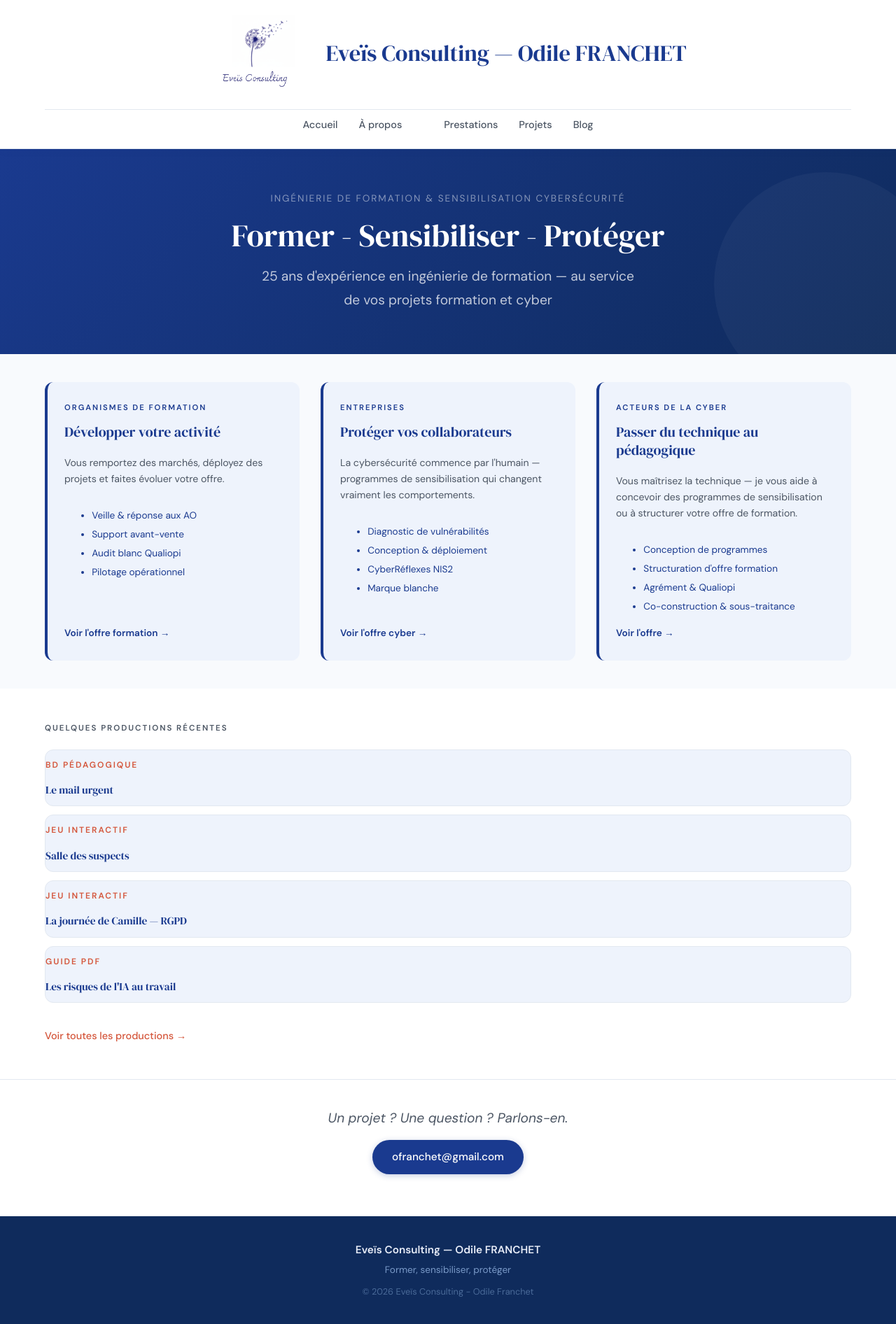
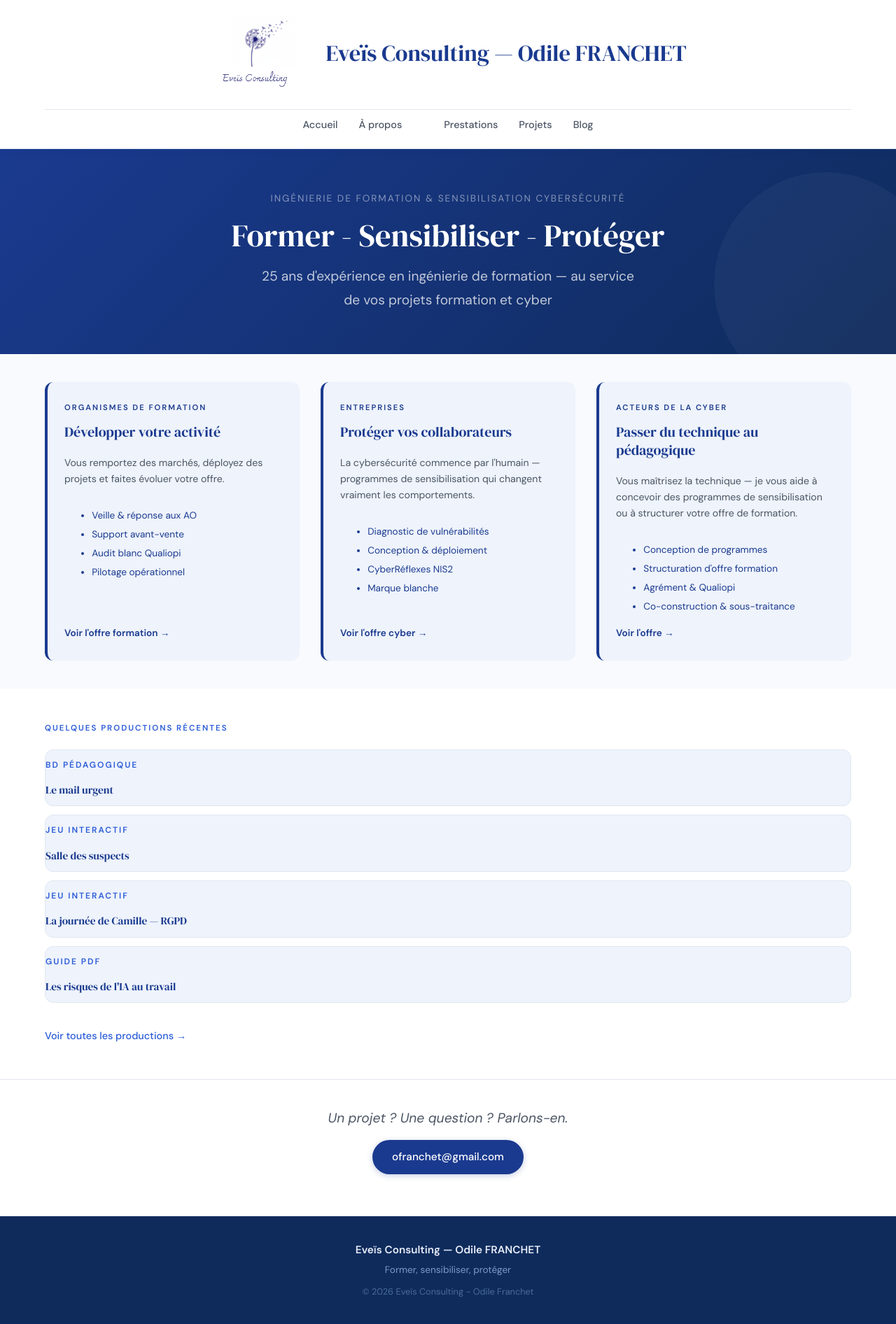
Before and after one commit to ofranchet73/eveis-consulting, a Jekyll site: the page built from index.html, in a window 1280 px wide. Shown: the whole page at 70% size. Built offline with Jekyll 4.4.1, drawn with Linux system fonts in a browser that asks for light colours.

Commit message:
Update index.html

```diff
--- a/index.html
+++ b/index.html
@@ -5,7 +5,6 @@
   <div class="hero-inner">
     <p class="hero-eyebrow">Ingénierie de formation & Sensibilisation Cybersécurité</p>
     <h1>Former - Sensibiliser - Protéger</h1>
-    <!-- Le sous-titre est maintenant centré comme le h1 -->
     <p class="hero-sub">25 ans d'expérience en ingénierie de formation — au service de vos projets formation et cyber</p>
   </div>
 </div>
@@ -16,7 +15,6 @@
 
     <!-- Carte 1 -->
     <div class="home-porte">
-      <!-- Le tag est maintenant bleu -->
       <div class="home-porte-tag">ORGANISMES DE FORMATION</div>
       <h2 class="home-porte-titre">Développer votre activité</h2>
       <p class="home-porte-desc">Vous remportez des marchés, déployez des projets et faites évoluer votre offre.</p>
@@ -60,7 +58,7 @@
   </div>
 </div>
 
-<!-- Productions (mise en page préservée) -->
+<!-- Productions -->
 <div class="home-productions">
   <div class="home-productions-inner">
     <p class="home-productions-label">Quelques productions récentes</p>
@@ -98,7 +96,7 @@
   --blue: #1a3a8f;
   --blue-light: #eef3fc;
   --blue-dark: #0f2b5c;
-  --accent: #d4553a;
+  --accent: #2a5bd7;    /* CHANGÉ : bleu au lieu de rouge */
   --white: #ffffff;
   --bg: #f8fafd;
   --text: #1f2937;
@@ -228,7 +224,7 @@
   font-weight: 600;
   text-transform: uppercase;
   letter-spacing: 2px;
-  color: var(--accent :#2a5bd7);
+  color: var(--accent);
   margin-bottom: 20px;
 }
 .home-productions-list {
@@ -299,7 +294,7 @@
     font-size: 2rem;
   }
 }
-  .site-title:hover {
+.site-title:hover {
   color: var(--blue) !important;
 }
 .nav-link:hover {
```
Also changed, not shown: other parts of index.html (+0 -3 lines).
